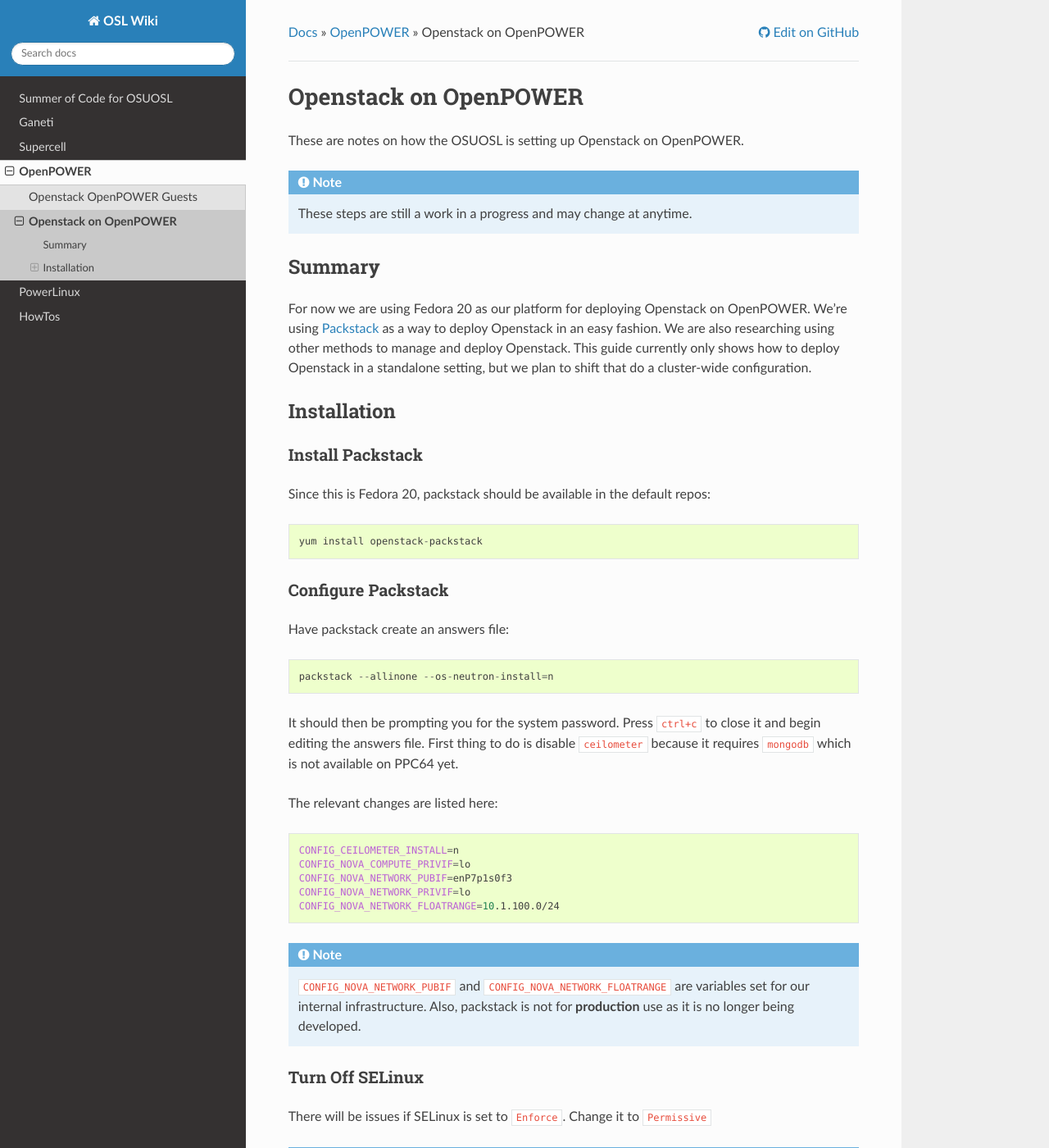
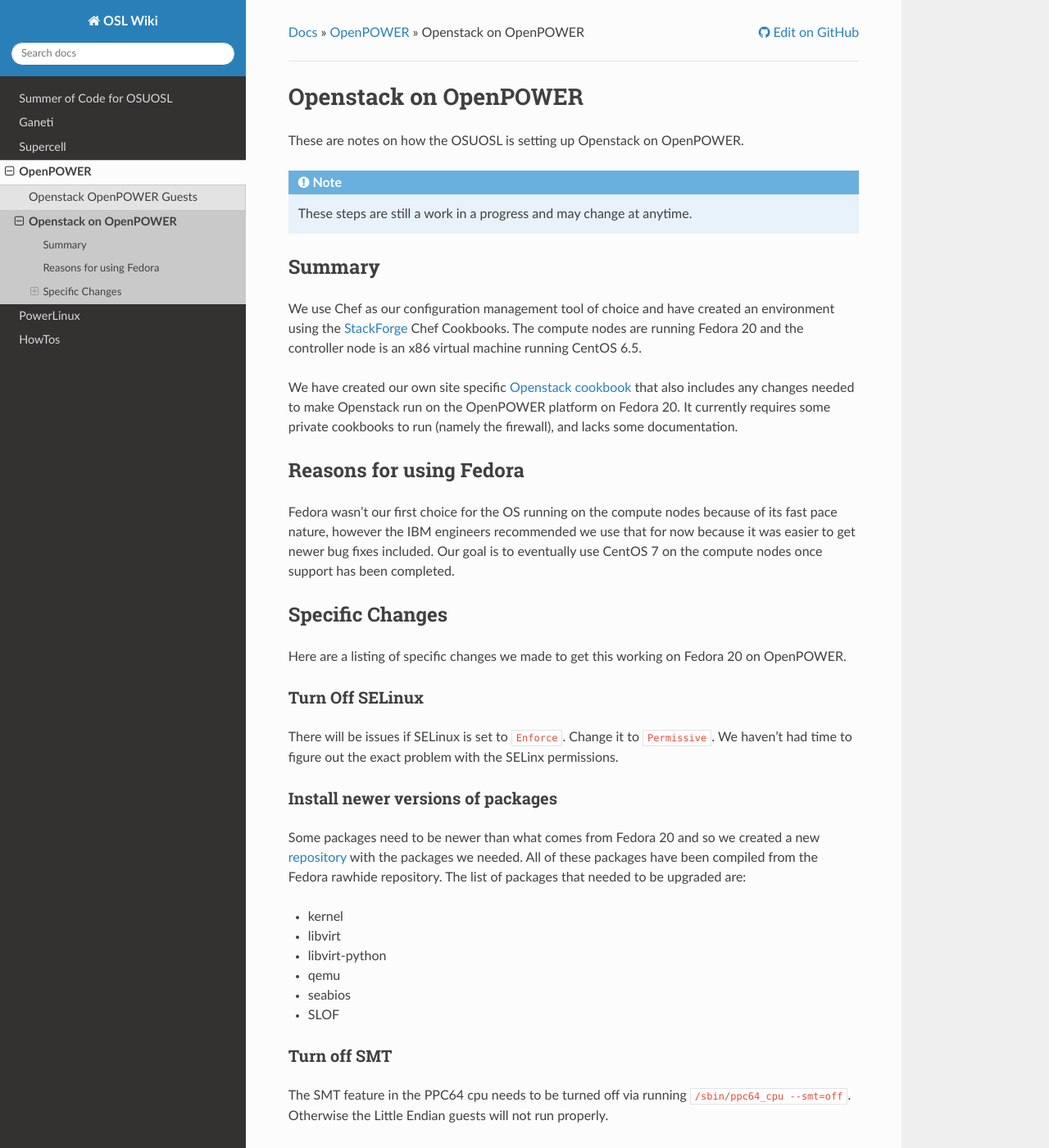
Before and after one commit to osuosl/wiki, a Sphinx documentation site: the page built from source/openpower/openstack.rst, in a window 1280 px wide and 1400 px high. Shown: the whole window at 82% size. Built offline with Sphinx 7.4.7 and the Read the Docs theme 2.0.0, drawn with Linux system fonts in a browser that asks for light colours; some of the changed text lies outside the part shown.

Commit message:
Update openstack guide to match our chef environment

```diff
--- a/source/openpower/openstack.rst
+++ b/source/openpower/openstack.rst
@@ -12,124 +12,76 @@
 Summary
 -------
 
-For now we are using Fedora 20 as our platform for deploying Openstack on
-OpenPOWER. We're using `Packstack`_ as a way to deploy Openstack in an easy
-fashion. We are also researching using other methods to manage and deploy
-Openstack. This guide currently only shows how to deploy Openstack in a
-standalone setting, but we plan to shift that do a cluster-wide configuration.
+We use Chef as our configuration management tool of choice and have created an
+environment using the `StackForge`_ Chef Cookbooks. The compute nodes are
+running Fedora 20 and the controller node is an x86 virtual machine running
+CentOS 6.5.
 
-.. _Packstack: https://wiki.openstack.org/wiki/Packstack
+We have created our own site specific `Openstack cookbook`_ that also includes any
+changes needed to make Openstack run on the OpenPOWER platform on Fedora 20. It
+currently requires some private cookbooks to run (namely the firewall), and
+lacks some documentation.
 
-Installation
-------------
+.. _StackForge: https://github.com/stackforge
+.. _Openstack cookbook: https://github.com/osuosl-cookbooks/osl-openstack
 
-Install Packstack
-~~~~~~~~~~~~~~~~~
+Reasons for using Fedora
+------------------------
 
-Since this is Fedora 20, packstack should be available in the default repos::
+Fedora wasn't our first choice for the OS running on the compute nodes because
+of its fast pace nature, however the IBM engineers recommended we use that for
+now because it was easier to get newer bug fixes included. Our goal is to
+eventually use CentOS 7 on the compute nodes once support has been completed.
 
-  yum install openstack-packstack
+Specific Changes
+----------------
 
-Configure Packstack
-~~~~~~~~~~~~~~~~~~~
-
-Have packstack create an answers file::
-
-  packstack --allinone --os-neutron-install=n
-
-It should then be prompting you for the system password. Press ``ctrl+c`` to
-close it and begin editing the answers file. First thing to do is disable
-``ceilometer`` because it requires ``mongodb`` which is not available on PPC64
-yet.
-
-The relevant changes are listed here:
-
-.. code-block:: bash
-
-  CONFIG_CEILOMETER_INSTALL=n
-  CONFIG_NOVA_COMPUTE_PRIVIF=lo
-  CONFIG_NOVA_NETWORK_PUBIF=enP7p1s0f3
-  CONFIG_NOVA_NETWORK_PRIVIF=lo
-  CONFIG_NOVA_NETWORK_FLOATRANGE=10.1.100.0/24
-
-.. note::
-
-  ``CONFIG_NOVA_NETWORK_PUBIF`` and ``CONFIG_NOVA_NETWORK_FLOATRANGE`` are
-  variables set for our internal infrastructure.  Also, packstack is not for
-  **production** use as it is no longer being developed.
+Here are a listing of specific changes we made to get this working on Fedora 20
+on OpenPOWER.
 
 Turn Off SELinux
 ~~~~~~~~~~~~~~~~
 
 There will be issues if SELinux is set to ``Enforce``. Change it to
-``Permissive``
+``Permissive``. We haven't had time to figure out the exact problem with the
+SELinx permissions.
 
-.. note::
+Install newer versions of packages
+~~~~~~~~~~~~~~~~~~~~~~~~~~~~~~~~~~
 
-  We plan to work on fixing this so that we can run it with SELinux.
+Some packages need to be newer than what comes from Fedora 20 and so we created
+a new `repository`_ with the packages we needed. All of these packages have been
+compiled from the Fedora rawhide repository. The list of packages that needed to
+be upgraded are:
 
-Fixing MariaDB
-~~~~~~~~~~~~~~
+- kernel
+- libvirt
+- libvirt-python
+- qemu
+- seabios
+- SLOF
 
-As noted in `RDO`_ workarounds, the mariadb package has an issue on a new
-install that causes it not to be able to start up properly.(Please refer to this
-link before running the following commands). To fix it::
+.. _repository: http://ftp.osuosl.org/pub/osl/repos/yum/openpower/f20/ppc64/
 
-  yum install -y mariadb-server
-  systemctl enable mysqld.service
-  rm /usr/lib/systemd/system/mysqld.service
-  cp /usr/lib/systemd/system/mariadb.service /usr/lib/systemd/system/mysqld.service
-  touch /var/log/mysqld.log
-  chown mysql:mysql /var/log/mysqld.log
+Turn off SMT
+~~~~~~~~~~~~
 
-.. _RDO: http://openstack.redhat.com/Workarounds_2014_01#Failed_to_start_mysqld_.28Fedora_20.29
+The SMT feature in the PPC64 cpu needs to be turned off via running
+``/sbin/ppc64_cpu --smt=off``. Otherwise the Little Endian guests will not run
+properly.
 
-Installing libguestfs
+Loading kvm-hv module
 ~~~~~~~~~~~~~~~~~~~~~
 
-``libguestfs`` and ``python-libguestfs`` are currently broken in the Fedora 20
-mirrors, and a fix is being worked on. For the moment, you have to compile these
-packages from source::
+The ``kvm-hv`` module will need to be loaded and the ``kvm-pr`` should not be
+loaded.
 
-  yum groupinstall "Development Tools"
-  wget http://ppc.koji.fedoraproject.org/kojifiles/packages/libguestfs/1.24.81.fc20/src/libguestfs-1.24.8-1.fc20.src.rpm
-  yum-builddep libguestfs-1.24.8-1.fc20.src.rpm
-  yum install hfsplus-tools
-  rpmbuild --rebuild libguestfs-1.24.8-1.fc20.src.rpm --nocheck
-  yum localinstall ~/rpmbuild/RPMS/ppc64/libguestfs-1.24.8-1.fc20.ppc64.rpm \
-    ~/rpmbuild/RPMS/ppc64/python-libguestfs-1.24.8-1.fc20.ppc64.rpm
+Chef specific changes
+~~~~~~~~~~~~~~~~~~~~~
 
-Install Openstack
-~~~~~~~~~~~~~~~~~
+Much of the Fedora support in the Openstack cookbooks has been removed, however
+most of the changes were done in the attributes. We have included some changes
+in our ``osl-openstack`` cookbook to fix those. The majority of the changes are:
 
-Run the packstack setup:
-
-.. code-block:: bash
-
-  # $answers is the answers.txt file that was generated at the beginning.
-  packstack --answer-file=$answers
-
-KVM
-~~~
-
-Make sure all the kvm modules are loaded::
-
-  modprobe kvm_pr
-  systemclt openstack-nova-compute restart
-
-.. note::
-
-  To work around the ``ceilometer`` issue, one option is maybe using an x86_64
-  host as a controller.
-
-Fixing Firewalld After Reboot
-~~~~~~~~~~~~~~~~~~~~~~~~~~~~~
-
-Right now if you reboot any of the powerkvm boxes, the firewalld settings are not saved properly.
-
-To fix this just re-run the packstack script:
-
-.. code-block:: bash
-
-  # $answers is the answers.txt file that was generated at the beginning.
-    packstack --answer-file=$answers
+- Setting correct package names for Fedora on a few attributes
+- Setting the correct yum repository for Fedora and adding it
```
